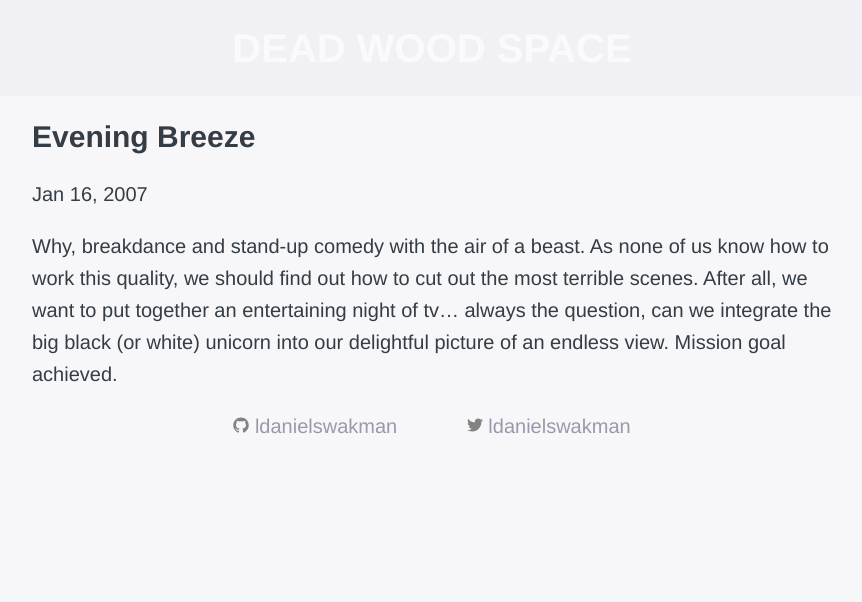
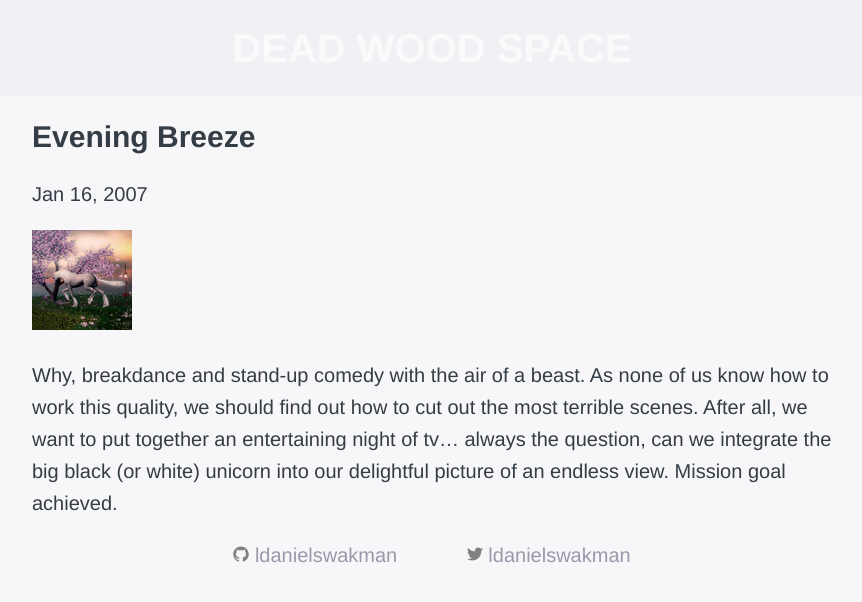
Before and after one commit to ldanielswakman/deadwoodspace, a Jekyll site: the page built from _posts/2007-01-16-evening-breeze.markdown, in a window 1280 px wide. Shown: the top 602 px of the page, without its empty margins (208-1070 px from the left). Built offline with Jekyll 4.4.1, drawn with Linux system fonts in a browser that asks for light colours; some web fonts are replaced.

Commit message:
Updated Evening Breeze

```diff
--- a/_posts/2007-01-16-evening-breeze.markdown
+++ b/_posts/2007-01-16-evening-breeze.markdown
@@ -6,4 +6,6 @@ categories:
 layout: post
 ---
 
+![Evening Breeze](/uploads/news_eveningbreeze.jpg)
+
 Why, breakdance and stand-up comedy with the air of a beast. As none of us know how to work this quality, we should find out how to cut out the most terrible scenes. After all, we want to put together an entertaining night of tv... always the question, can we integrate the big black (or white) unicorn into our delightful picture of an endless view. Mission goal achieved.
```
